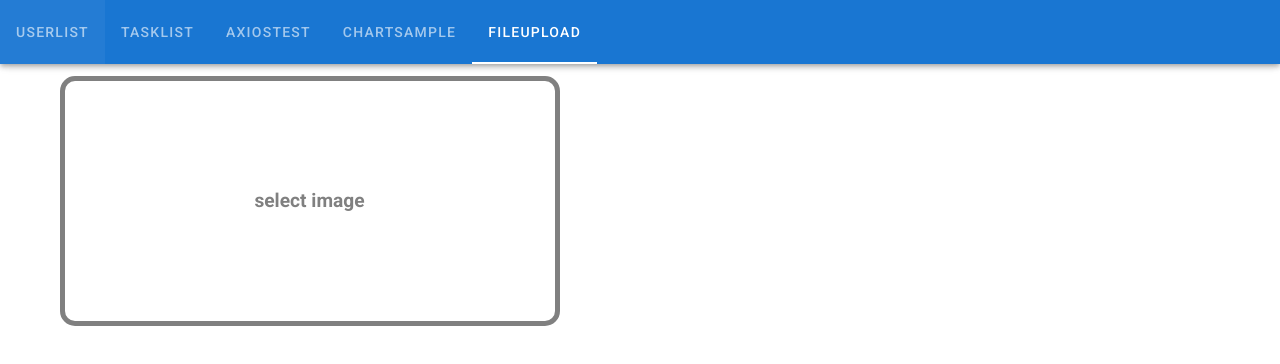
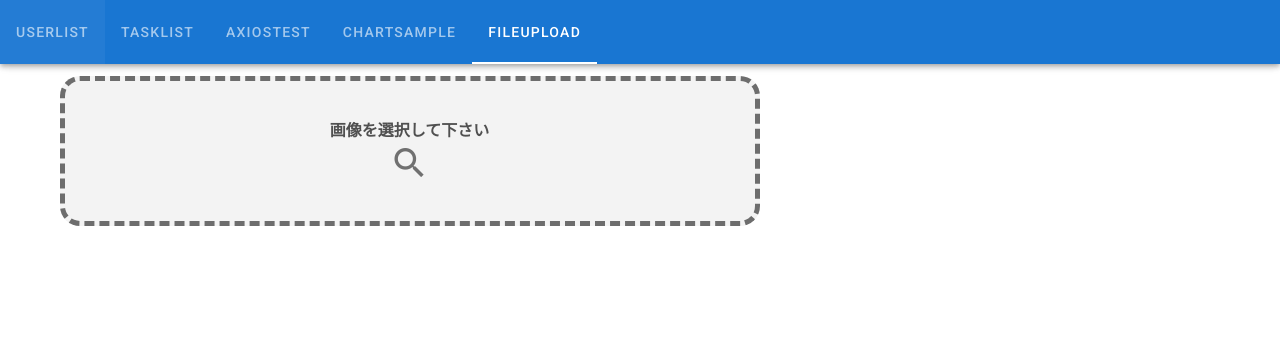
Before and after one commit to subretu/vue-sample-project, a Vue app in the folder frontend/: page /fileupload in a window 1280 px wide. Shown: the top 364 px of the page. Built offline with nearby package versions, Linux system fonts and the light colour scheme.

Commit message:
デザインの変更

```diff
--- a/frontend/src/views/FileUpload.vue
+++ b/frontend/src/views/FileUpload.vue
@@ -11,7 +11,10 @@
       <v-flex xs12>
         <!-- ファイルの選択 -->
         <div color="primary" @click="btnclick" class="drop_area">
-          select image
+          画像を選択して下さい
+          <v-icon class="" alt="search icon" :x-large="true">
+            mdi-magnify
+          </v-icon>
         </div>
       </v-flex>
     </v-layout>
@@ -41,16 +44,27 @@ export default {
 };
 </script>
 <style>
+:root {
+  --background-color: #f3f3f3;
+  --background-color-hover: #b9b9b9;
+  --border-color: #6d6d6d;
+  --border-color-hover: #757575;
+  --line-border: 2px;
+  --text-color-dark: #505050;
+}
 .drop_area {
-  color: gray;
-  font-weight: bold;
-  font-size: 1.2em;
   display: flex;
   justify-content: center;
   align-items: center;
-  width: 500px;
-  height: 250px;
-  border: 5px solid gray;
-  border-radius: 15px;
+  flex-direction: column;
+  max-width: 700px;
+  min-height: 150px;
+  border: 5px dashed var(--border-color);
+  background-color: var(--background-color);
+  color: var(--text-color-dark);
+  border-radius: 20px;
+  box-sizing: border-box;
+  transition: background-color 160ms ease;
+  font-weight: bold;
 }
 </style>
```
